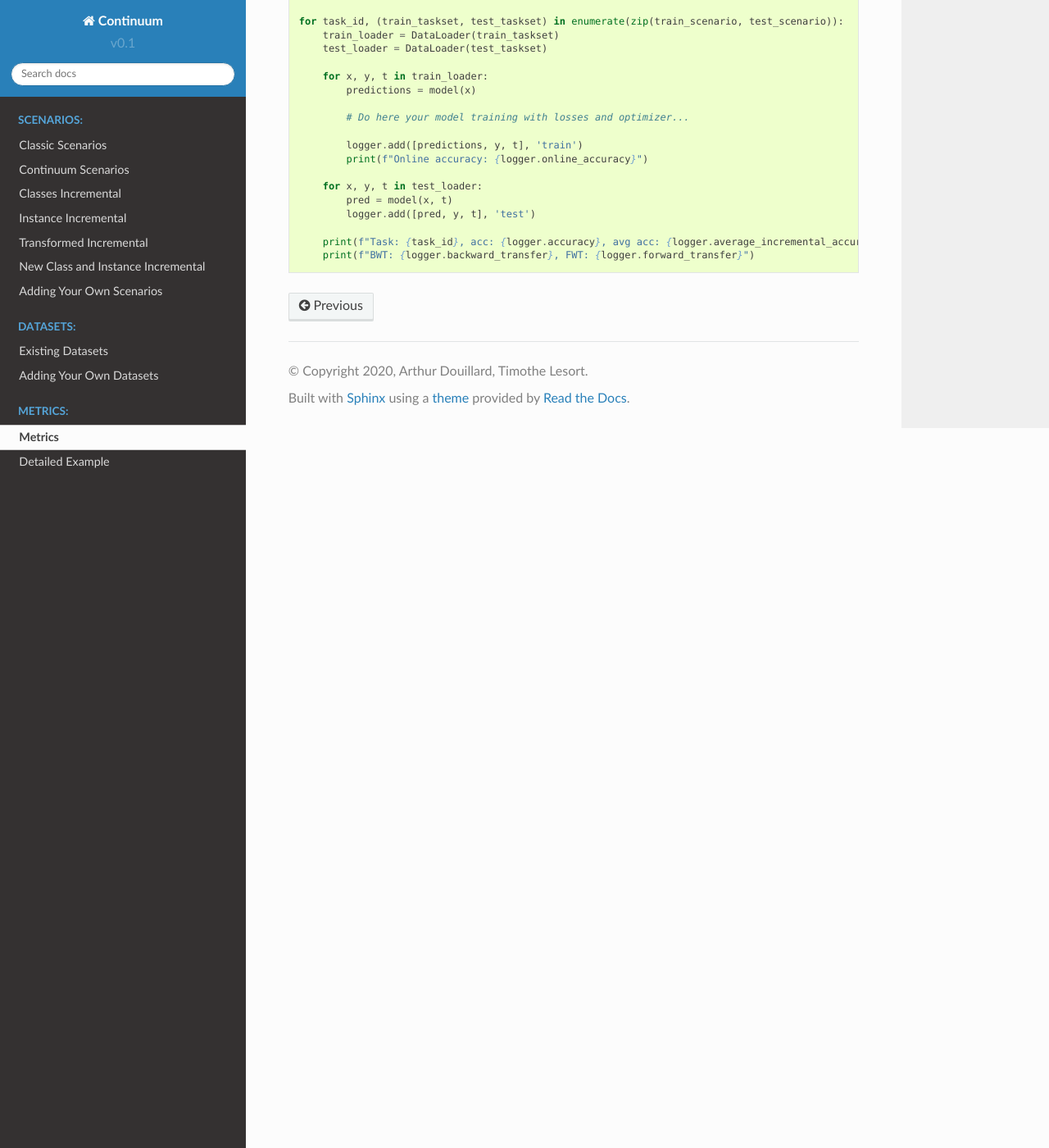
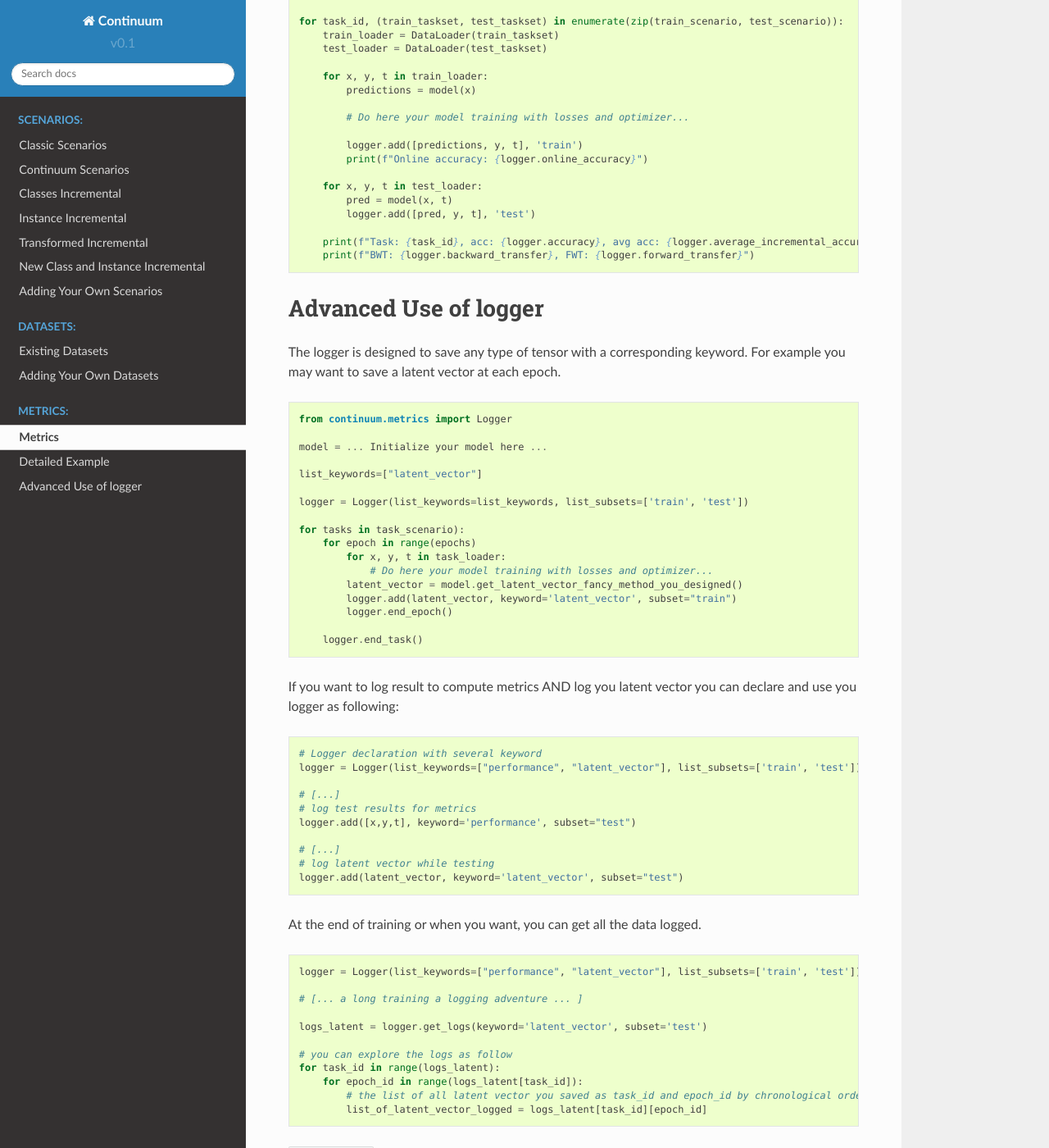
Before and after one commit to Continvvm/continuum, a Sphinx documentation site: the page built from docs/_tutorials/metrics/metrics.rst, in a window 1280 px wide and 1400 px high, scrolled down 2401 px. Shown: the whole window at 82% size. Built offline with Sphinx 7.4.7 and the Read the Docs theme 2.0.0, drawn with Linux system fonts in a browser that asks for light colours.

Commit message:
update documentation

```diff
--- a/docs/_tutorials/metrics/metrics.rst
+++ b/docs/_tutorials/metrics/metrics.rst
@@ -158,3 +158,63 @@ Detailed Example
 
         print(f"Task: {task_id}, acc: {logger.accuracy}, avg acc: {logger.average_incremental_accuracy}")
         print(f"BWT: {logger.backward_transfer}, FWT: {logger.forward_transfer}")
+
+
+
+Advanced Use of logger
+-------
+
+The logger is designed to save any type of tensor with a corresponding keyword.
+For example you may want to save a latent vector at each epoch.
+
+.. code-block:: python
+
+    from continuum.metrics import Logger
+
+    model = ... Initialize your model here ...
+
+    list_keywords=["latent_vector"]
+
+    logger = Logger(list_keywords=list_keywords, list_subsets=['train', 'test'])
+
+    for tasks in task_scenario):
+        for epoch in range(epochs)
+            for x, y, t in task_loader:
+                # Do here your model training with losses and optimizer...
+            latent_vector = model.get_latent_vector_fancy_method_you_designed()
+            logger.add(latent_vector, keyword='latent_vector', subset="train")
+            logger.end_epoch()
+
+        logger.end_task()
+
+
+If you want to log result to compute metrics AND log you latent vector you can declare and use you logger as following:
+
+.. code-block:: python
+
+    # Logger declaration with several keyword
+    logger = Logger(list_keywords=["performance", "latent_vector"], list_subsets=['train', 'test'])
+
+    # [...]
+    # log test results for metrics
+    logger.add([x,y,t], keyword='performance', subset="test")
+
+    # [...]
+    # log latent vector while testing
+    logger.add(latent_vector, keyword='latent_vector', subset="test")
+
+At the end of training or when you want, you can get all the data logged.
+
+.. code-block:: python
+
+    logger = Logger(list_keywords=["performance", "latent_vector"], list_subsets=['train', 'test'])
+
+    # [... a long training a logging adventure ... ]
+
+    logs_latent = logger.get_logs(keyword='latent_vector', subset='test')
+
+    # you can explore the logs as follow
+    for task_id in range(logs_latent):
+        for epoch_id in range(logs_latent[task_id]):
+            # the list of all latent vector you saved as task_id and epoch_id by chronological order.
+            list_of_latent_vector_logged = logs_latent[task_id][epoch_id]
```
